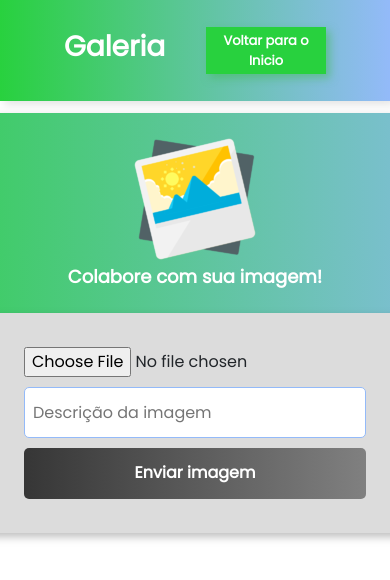
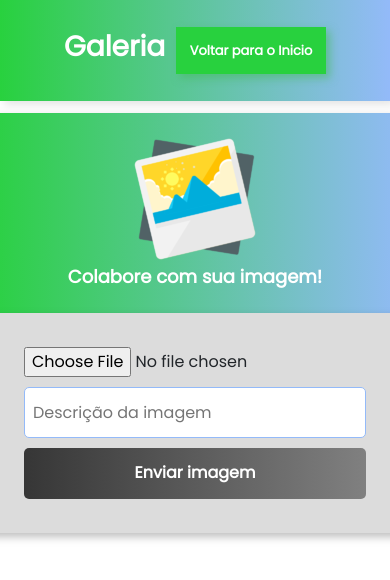
Before and after one commit to tiburci0/projeto-galeria, a PHP site: page /Galeria/enviarImagem.php in a window 390 px wide; the page is wider, and only the part inside the window is pictured. Shown: the top 580 px of that part. Run offline with PHP 8.4, Linux system fonts and the light colour scheme; some libraries are stand-ins or nearby versions.

Commit message:
Update form.css

```diff
--- a/css/form.css
+++ b/css/form.css
@@ -145,6 +145,14 @@ input[type=text]:focus{
 
 @media (max-width: 608px){
     a button{
-         width: 120px;
+         width: 150px;
+     }
+
+     .upload{
+         width: 430px
+     }
+
+     .form{
+         width: 430px;
      }
  }
```
